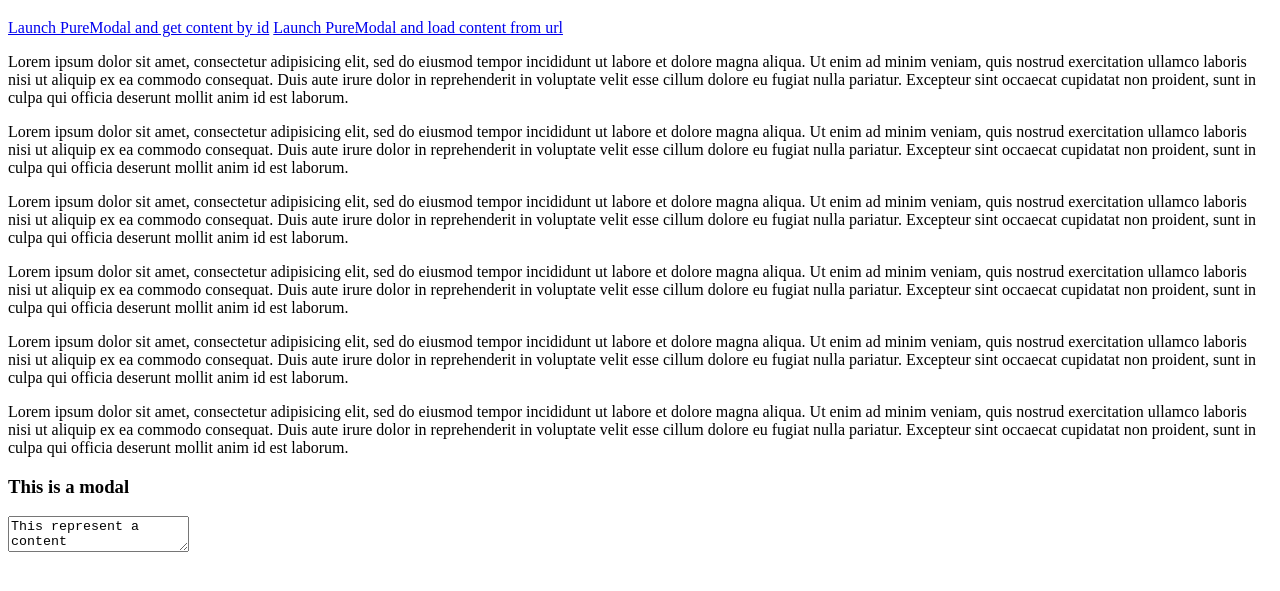
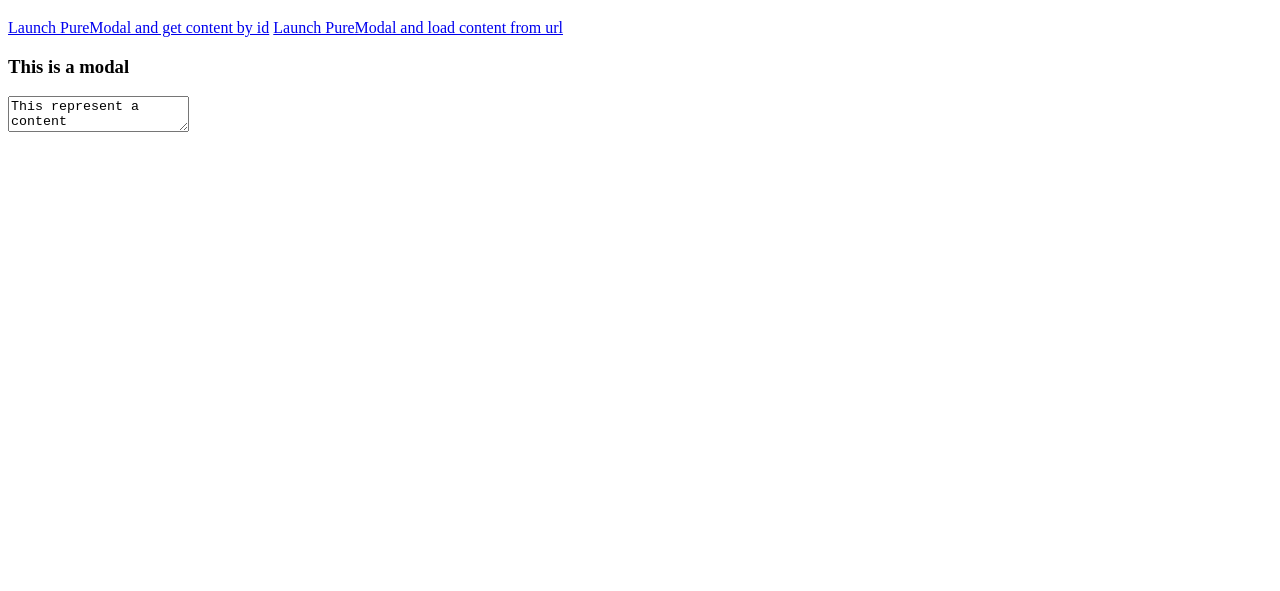
Before and after one commit to vlada-j/PureModal, a plain HTML site: page index.html in a window 1280 px wide. Shown: the part 61-652 px from the top of the page. Drawn offline with Linux system fonts and the light colour scheme.

Commit message:
Remove "Lore ipsum"

```diff
--- a/index.html
+++ b/index.html
@@ -14,13 +14,6 @@
 	<a data-puremodal="options" data-pm-content="#Demo">Launch PureModal and get content by id</a>
 	<a data-puremodal="options" data-pm-url="loreipsum.html">Launch PureModal and load content from url</a>
 
-	<p>Lorem ipsum dolor sit amet, consectetur adipisicing elit, sed do eiusmod tempor incididunt ut labore et dolore magna aliqua. Ut enim ad minim veniam, quis nostrud exercitation ullamco laboris nisi ut aliquip ex ea commodo consequat. Duis aute irure dolor in reprehenderit in voluptate velit esse cillum dolore eu fugiat nulla pariatur. Excepteur sint occaecat cupidatat non proident, sunt in culpa qui officia deserunt mollit anim id est laborum.</p>
-	<p>Lorem ipsum dolor sit amet, consectetur adipisicing elit, sed do eiusmod tempor incididunt ut labore et dolore magna aliqua. Ut enim ad minim veniam, quis nostrud exercitation ullamco laboris nisi ut aliquip ex ea commodo consequat. Duis aute irure dolor in reprehenderit in voluptate velit esse cillum dolore eu fugiat nulla pariatur. Excepteur sint occaecat cupidatat non proident, sunt in culpa qui officia deserunt mollit anim id est laborum.</p>
-	<p>Lorem ipsum dolor sit amet, consectetur adipisicing elit, sed do eiusmod tempor incididunt ut labore et dolore magna aliqua. Ut enim ad minim veniam, quis nostrud exercitation ullamco laboris nisi ut aliquip ex ea commodo consequat. Duis aute irure dolor in reprehenderit in voluptate velit esse cillum dolore eu fugiat nulla pariatur. Excepteur sint occaecat cupidatat non proident, sunt in culpa qui officia deserunt mollit anim id est laborum.</p>
-	<p>Lorem ipsum dolor sit amet, consectetur adipisicing elit, sed do eiusmod tempor incididunt ut labore et dolore magna aliqua. Ut enim ad minim veniam, quis nostrud exercitation ullamco laboris nisi ut aliquip ex ea commodo consequat. Duis aute irure dolor in reprehenderit in voluptate velit esse cillum dolore eu fugiat nulla pariatur. Excepteur sint occaecat cupidatat non proident, sunt in culpa qui officia deserunt mollit anim id est laborum.</p>
-	<p>Lorem ipsum dolor sit amet, consectetur adipisicing elit, sed do eiusmod tempor incididunt ut labore et dolore magna aliqua. Ut enim ad minim veniam, quis nostrud exercitation ullamco laboris nisi ut aliquip ex ea commodo consequat. Duis aute irure dolor in reprehenderit in voluptate velit esse cillum dolore eu fugiat nulla pariatur. Excepteur sint occaecat cupidatat non proident, sunt in culpa qui officia deserunt mollit anim id est laborum.</p>
-	<p>Lorem ipsum dolor sit amet, consectetur adipisicing elit, sed do eiusmod tempor incididunt ut labore et dolore magna aliqua. Ut enim ad minim veniam, quis nostrud exercitation ullamco laboris nisi ut aliquip ex ea commodo consequat. Duis aute irure dolor in reprehenderit in voluptate velit esse cillum dolore eu fugiat nulla pariatur. Excepteur sint occaecat cupidatat non proident, sunt in culpa qui officia deserunt mollit anim id est laborum.</p>
-
 
 	<div id="Demo">
 		<h3>This is a modal</h3>
```
